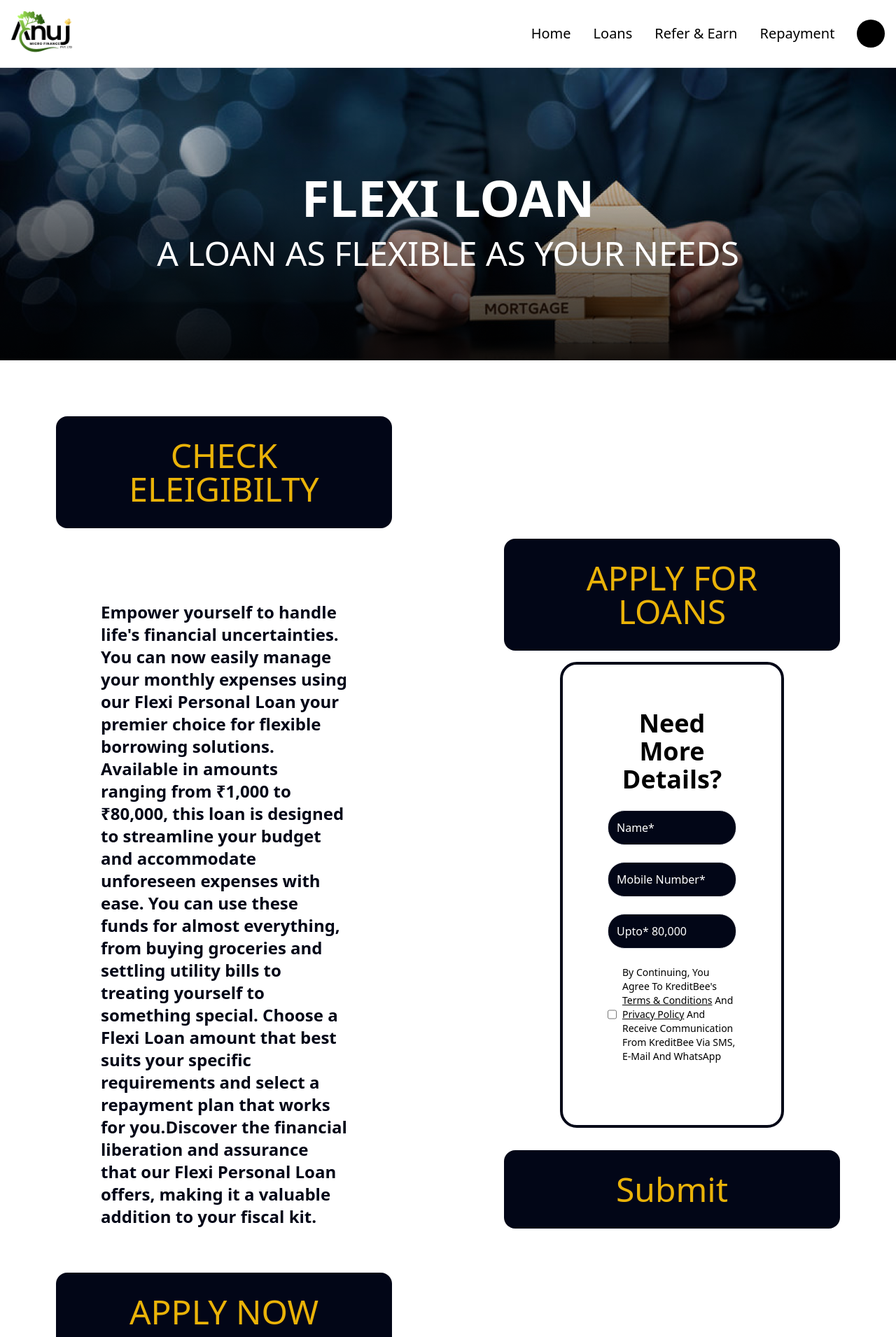
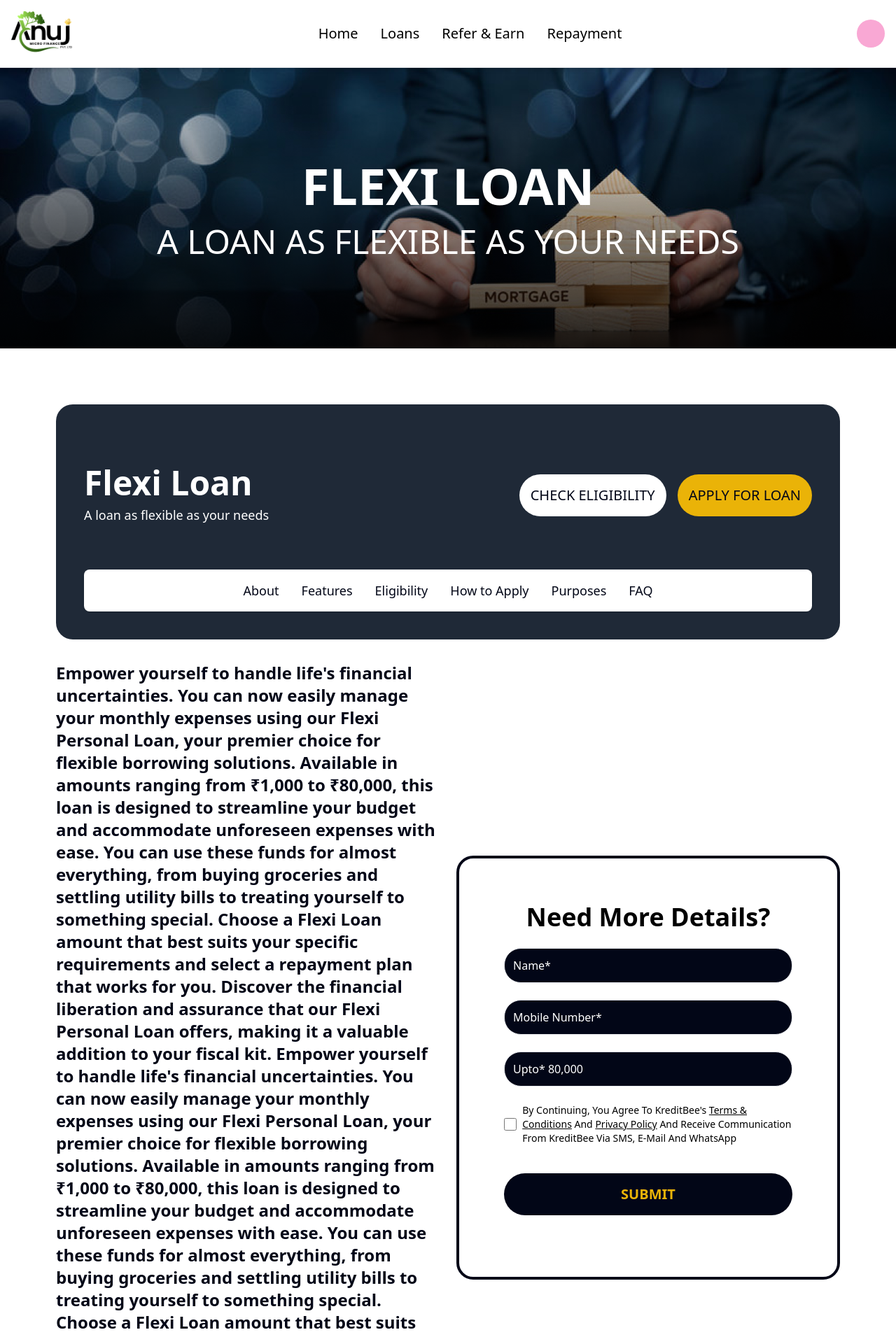
Before and after one commit to bleatingchef/Micro_finance, a React (Vite) app: page /loans in a window 1280 px wide. Shown: the top 1911 px of the page at 70% size. Built offline with nearby package versions, Linux system fonts and the light colour scheme.

Commit message:
eligibility changes

```diff
--- a/src/App.jsx
+++ b/src/App.jsx
@@ -19,7 +19,7 @@ const App = () => {
         <Route path='/refer' element={<Refer/>}/>
         <Route path='/repay' element={<Repayment/>}/>
       </Routes>
-      <Footer/>
+      {/* <Footer/> */}
     </Router>
   )
 }
--- a/src/Components/Eligibilty.jsx
+++ b/src/Components/Eligibilty.jsx
@@ -1,19 +1,53 @@
-import React from 'react'
+import React from 'react';
 
 const Eligibilty = () => {
   return (
-    <div className='flex '>
-        <div className='flex flex-col p-20 w-1/2 justify-center items-center '>
-            <h1 className='bg-slate-950 p-8 pl-10 mb-10 w-full pr-10 text-center text-yellow-500 text-5xl rounded-2xl hover:bg-white hover:text-slate-950 hover:outline hover:outline-slate-950'>CHECK ELEIGIBILTY</h1>
-            <p className='text-slate-950 p-16 text-2xl font-semibold '>Empower yourself to handle life's financial uncertainties. You can now easily manage your monthly expenses using our Flexi Personal Loan  your premier choice for flexible borrowing solutions. Available in amounts ranging from ₹1,000 to ₹80,000, this loan is designed to streamline your budget and accommodate unforeseen expenses with ease. You can use these funds for almost everything, from buying groceries and settling utility bills to treating yourself to something special. Choose a Flexi Loan amount that best suits your specific requirements and select a repayment plan that works for you.Discover the financial liberation and assurance that our Flexi Personal Loan offers, making it a valuable addition to your fiscal kit. </p>
-            <h1 className='bg-slate-950 p-8 pl-10 pr-10 w-full text-center text-yellow-500 text-5xl rounded-2xl hover:bg-white hover:text-slate-950 hover:outline hover:outline-slate-950'>APPLY NOW</h1>
-
+    <div className='justify-center items-center p-20'>
+      {/* Buttons Section */}
+      <div className='flex flex-col w-full p-10 bg-gray-800 bg-opacity-100 rounded-3xl'>
+        {/* Text Section */}
+        <div className='flex w-full justify-between items-center' style={{ height: '180px' }}>
+          <div className='flex flex-col'>
+            <p className='text-white text-5xl font-semibold'>Flexi Loan</p>
+            <p className='text-white text-lg mt-2'>A loan as flexible as your needs</p>
+          </div>
+          {/* Buttons Section */}
+          <div className='flex ml-auto space-x-4'>
+            <button className='bg-white p-4 text-center text-slate-950 text-xl rounded-full hover:bg-slate-950 hover:text-white hover:outline hover:outline-slate-950'>
+              CHECK ELIGIBILITY
+            </button>
+            <button className='bg-yellow-500 p-4 text-center text-slate-950 text-xl rounded-full hover:bg-yellow-300 '>
+              APPLY FOR LOAN
+            </button>
+          </div>
         </div>
 
-        <div className='flex flex-col justify-center items-center p-20 w-1/2'>
-        <h1 className='bg-slate-950 p-8 pl-10 pr-10 text-center w-full text-yellow-500 text-5xl rounded-2xl hover:bg-white hover:text-slate-950 hover:outline hover:outline-slate-950'>APPLY FOR LOANS</h1>
+        {/* New White Background Section */}
+        <div className='flex justify-center items-center bg-white rounded-lg mt-4  p-4 shadow'>
+          {/* Links */}
+          <ul className='flex space-x-8 text-slate-950 text-lg font-medium'>
+            <li>About</li>
+            <li>Features</li>
+            <li>Eligibility</li>
+            <li>How to Apply</li>
+            <li>Purposes</li>
+            <li>FAQ</li>
+          </ul>
+        </div>
+      </div>
 
-        <form action="" className='mt-4 mb-8 border-4 border-slate-950 p-16 rounded-3xl w-2/3' method="post">
+      {/* Text and Form Section */}
+      <div className='flex w-full justify-center items-center space-y-10 space-x-6 mt-8'>
+        {/* Text Section */}
+        <div className='flex flex-col w-1/2'>
+          <p className='text-slate-950 text-2xl font-semibold'>
+          Empower yourself to handle life's financial uncertainties. You can now easily manage your monthly expenses using our Flexi Personal Loan, your premier choice for flexible borrowing solutions. Available in amounts ranging from ₹1,000 to ₹80,000, this loan is designed to streamline your budget and accommodate unforeseen expenses with ease. You can use these funds for almost everything, from buying groceries and settling utility bills to treating yourself to something special. Choose a Flexi Loan amount that best suits your specific requirements and select a repayment plan that works for you. Discover the financial liberation and assurance that our Flexi Personal Loan offers, making it a valuable addition to your fiscal kit.            Empower yourself to handle life's financial uncertainties. You can now easily manage your monthly expenses using our Flexi Personal Loan, your premier choice for flexible borrowing solutions. Available in amounts ranging from ₹1,000 to ₹80,000, this loan is designed to streamline your budget and accommodate unforeseen expenses with ease. You can use these funds for almost everything, from buying groceries and settling utility bills to treating yourself to something special. Choose a Flexi Loan amount that best suits your specific requirements and select a repayment plan that works for you. Discover the financial liberation and assurance that our Flexi Personal Loan offers, making it a valuable addition to your fiscal kit.
+          </p>
+        </div>
+
+        {/* Form Section */}
+        <div className='flex flex-col w-1/2'>
+          <form action="" className='border-4 border-slate-950 p-16 rounded-3xl' method="post">
             <h2 className="text-4xl text-center font-semibold mb-6">Need More Details?</h2>
             <div className="mb-4">
               <input
@@ -65,17 +99,17 @@ const Eligibilty = () => {
                   And Receive Communication From KreditBee Via SMS, E-Mail And WhatsApp
                 </span>
               </label>
+              <div className="mb-4">
+                <button className='bg-slate-950 text-yellow-500 p-4 w-full mt-10 rounded-full text-xl font-semibold hover:bg-white hover:text-slate-950 hover:outline hover:outline-slate-950'>
+                  SUBMIT
+                </button>
+              </div>
             </div>
           </form>
-        <button
-            type="submit"
-            className="bg-slate-950 p-8 pl-10 w-full pr-10 text-center text-yellow-500 text-5xl rounded-2xl hover:bg-white hover:text-slate-950 hover:outline hover:outline-slate-950">
-            Submit
-          </button>
         </div>
-
       </div>
-  )
+    </div>
+  );
 }
 
-export default Eligibilty
+export default Eligibilty;
--- a/src/Components/Navbar.jsx
+++ b/src/Components/Navbar.jsx
@@ -1,9 +1,11 @@
 import React, { useState } from 'react';
 import logo from "../assets/logo.png";
 import { NavLink, useNavigate } from 'react-router-dom';
+import { FaBars, FaTimes } from 'react-icons/fa'; // Importing icons for burger and close menu
 
 const Navbar = () => {
   const [isDropdownOpen, setIsDropdownOpen] = useState(false);
+  const [isMobileMenuOpen, setIsMobileMenuOpen] = useState(false);
   const navigate = useNavigate();
 
   const handleMouseEnter = () => {
@@ -18,14 +20,31 @@ const Navbar = () => {
     navigate('/loans');
   };
 
+  const toggleMobileMenu = () => {
+    setIsMobileMenuOpen(!isMobileMenuOpen);
+  };
+
   return (
     <>
-      <div className="flex justify-between items-center p-4 bg-white border-b relative z-10">
+      <div className="fixed top-0 left-0 w-full flex justify-between items-center p-4 bg-white border-b shadow-md z-10">
         <div className="flex items-center">
-         <NavLink to="/"><img src={logo} alt="Logo" className="h-16 mr-96" /></NavLink>
+          <NavLink to="/">
+            <img src={logo} alt="Logo" className="h-16 mr-4" />
+          </NavLink>
         </div>
-        <div className="flex-grow flex justify-center">
-          <ul className="flex space-x-8 ml-60">
+
+        {/* Burger Icon for Mobile Menu */}
+        <div className="md:hidden" onClick={toggleMobileMenu}>
+          {isMobileMenuOpen ? (
+            <FaTimes className="text-xl text-black" />
+          ) : (
+            <FaBars className="text-xl text-black" />
+          )}
+        </div>
+
+        {/* Main Menu for larger screens */}
+        <div className="hidden md:flex flex-grow justify-center">
+          <ul className="flex space-x-8">
             <NavLink to='/'><li className="text-black cursor-pointer text-xl hover:text-gray-700">Home</li></NavLink>
             <li
               className="relative text-black cursor-pointer text-xl hover:text-gray-700"
@@ -50,10 +69,42 @@ const Navbar = () => {
             <NavLink to='/repay'><li className="text-black cursor-pointer text-xl hover:text-gray-700">Repayment</li></NavLink>
           </ul>
         </div>
-        <div className="flex items-center">
-          <div className="w-10 h-10 bg-black rounded-full"></div>
+
+        <div className="hidden md:flex items-center">
+          <div className="w-10 h-10 bg-pink-300 rounded-full"></div>
         </div>
       </div>
+
+      {/* Mobile Dropdown Menu */}
+      {isMobileMenuOpen && (
+        <div className="fixed top-16 right-0 left-0 bg-white shadow-md border-t z-20">
+          <div className="flex justify-end p-4">
+            {/* <FaTimes className="text-xl text-black cursor-pointer" onClick={toggleMobileMenu} /> */}
+          </div>
+          <ul className="flex flex-col items-center space-y-4 pb-4">
+            <NavLink to='/' onClick={toggleMobileMenu}>
+              <li className="text-black cursor-pointer text-xl hover:text-gray-700">Home</li>
+            </NavLink>
+            <li
+              className="text-black cursor-pointer text-xl hover:text-gray-700"
+              onClick={() => {
+                toggleMobileMenu();
+                handleLoansClick();
+              }}
+            >
+              Loans
+            </li>
+            <NavLink to='/refer' onClick={toggleMobileMenu}>
+              <li className="text-black cursor-pointer text-xl hover:text-gray-700">Refer & Earn</li>
+            </NavLink>
+            <NavLink to='/repay' onClick={toggleMobileMenu}>
+              <li className="text-black cursor-pointer text-xl hover:text-gray-700">Repayment</li>
+            </NavLink>
+          </ul>
+        </div>
+      )}
+
+      <div className="pt-20"></div> {/* This div is added to push content down so it doesn't get hidden behind the navbar */}
     </>
   );
 };
--- a/src/pages/Home.jsx
+++ b/src/pages/Home.jsx
@@ -9,10 +9,10 @@ const Home = () => {
   return (
     <div>
         <Hero/>
-        <About_us/>
-        <WhatWeOffer/>
-        <WhyChooseUs/>
-        <Testimonial/>
+        {/* <About_us/> */}
+        {/* <WhatWeOffer/> */}
+        {/* <WhyChooseUs/> */}
+        {/* <Testimonial/> */}
     </div>
   )
 }
```
Lines whose indentation alone changed are shown as unchanged.
